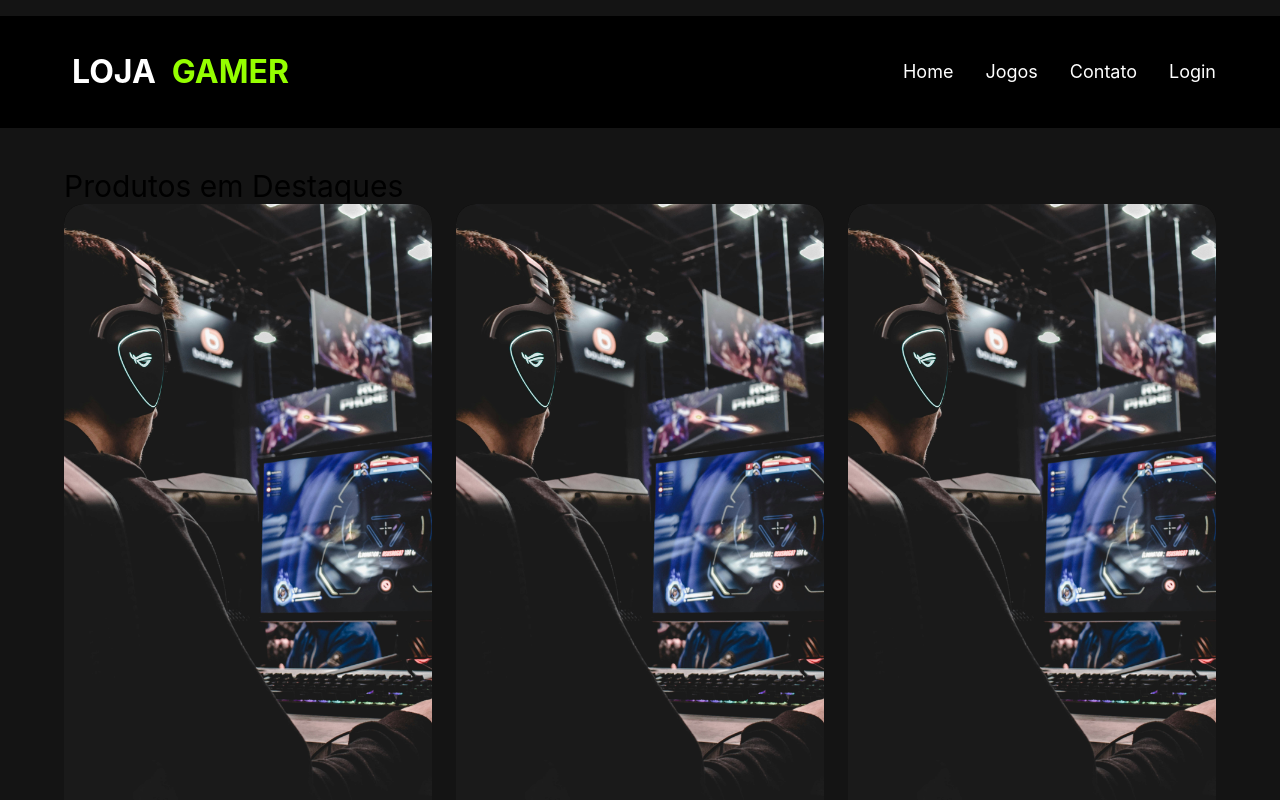
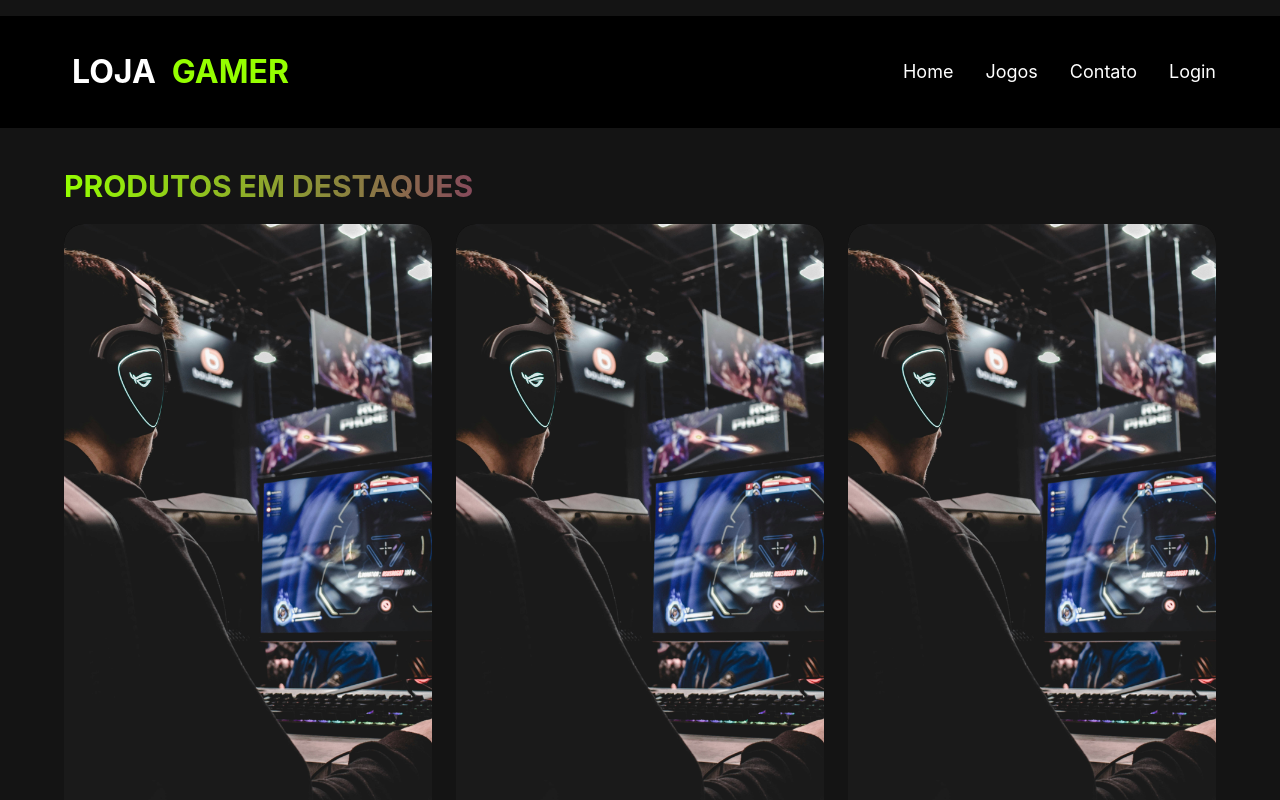
Before and after one commit to juliasouzamatarazzo18-design/lojagamer-1espg, a React (Vite) app: page / in a window 1280 px wide. Shown: the top 800 px of the page. Built offline with nearby package versions, Linux system fonts and the light colour scheme.

Commit message:
style: estilização Home

```diff
--- a/src/css/estilo.css
+++ b/src/css/estilo.css
@@ -12,6 +12,23 @@
     animation: acender 0.5s forwards;
 }
 
+.titulo {
+    background-image: linear-gradient(to right, #95ff00, purple, #95ff00);
+    text-transform: uppercase;
+    margin-bottom: 20px;
+    font-weight: 700;
+    -webkit-text-fill-color: transparent;
+    background-clip: text;
+
+}
+
+.titulo:hover {
+    animation: acender 0.5s forwards;
+}
+
+
+
+
 @keyframes acender {
     to {
         color: var(--text-color);
```
